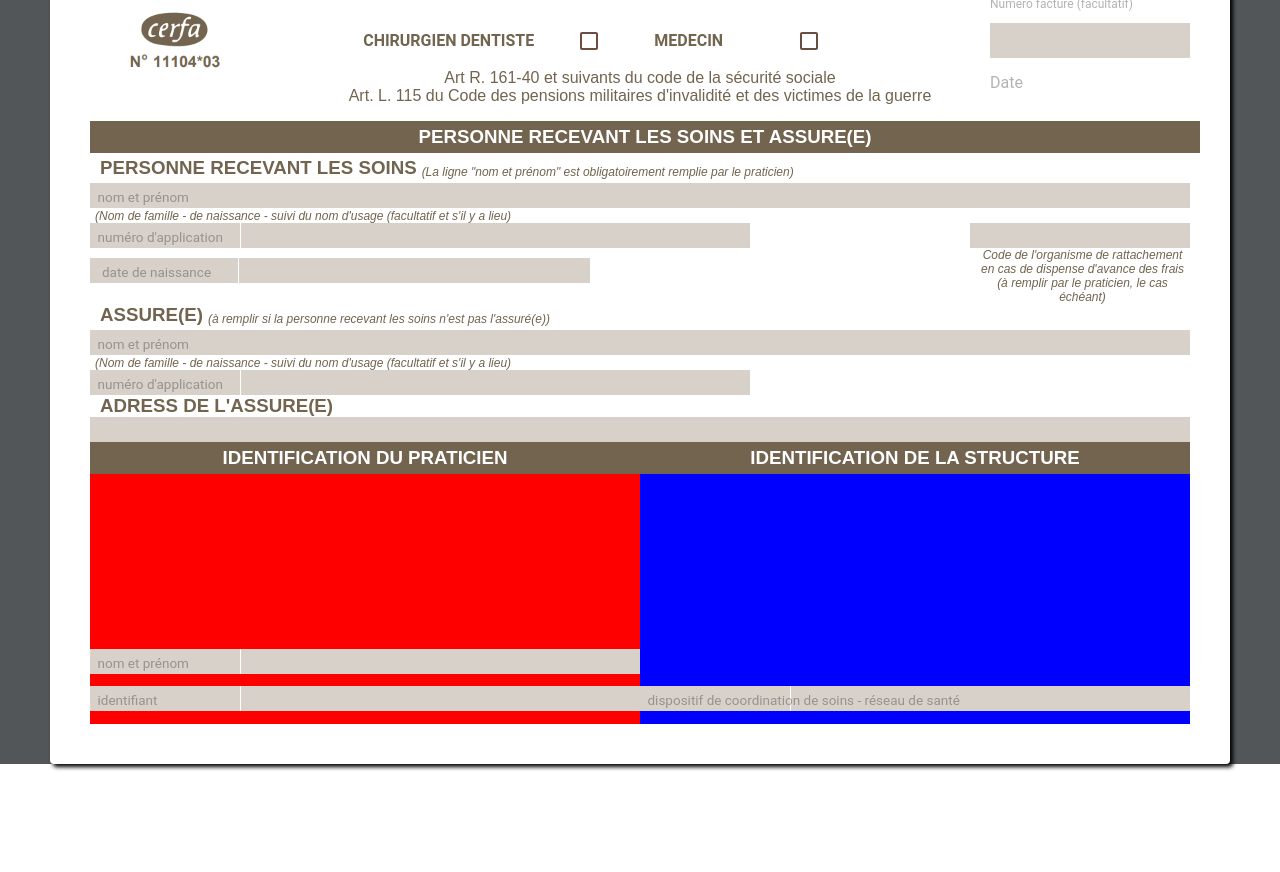
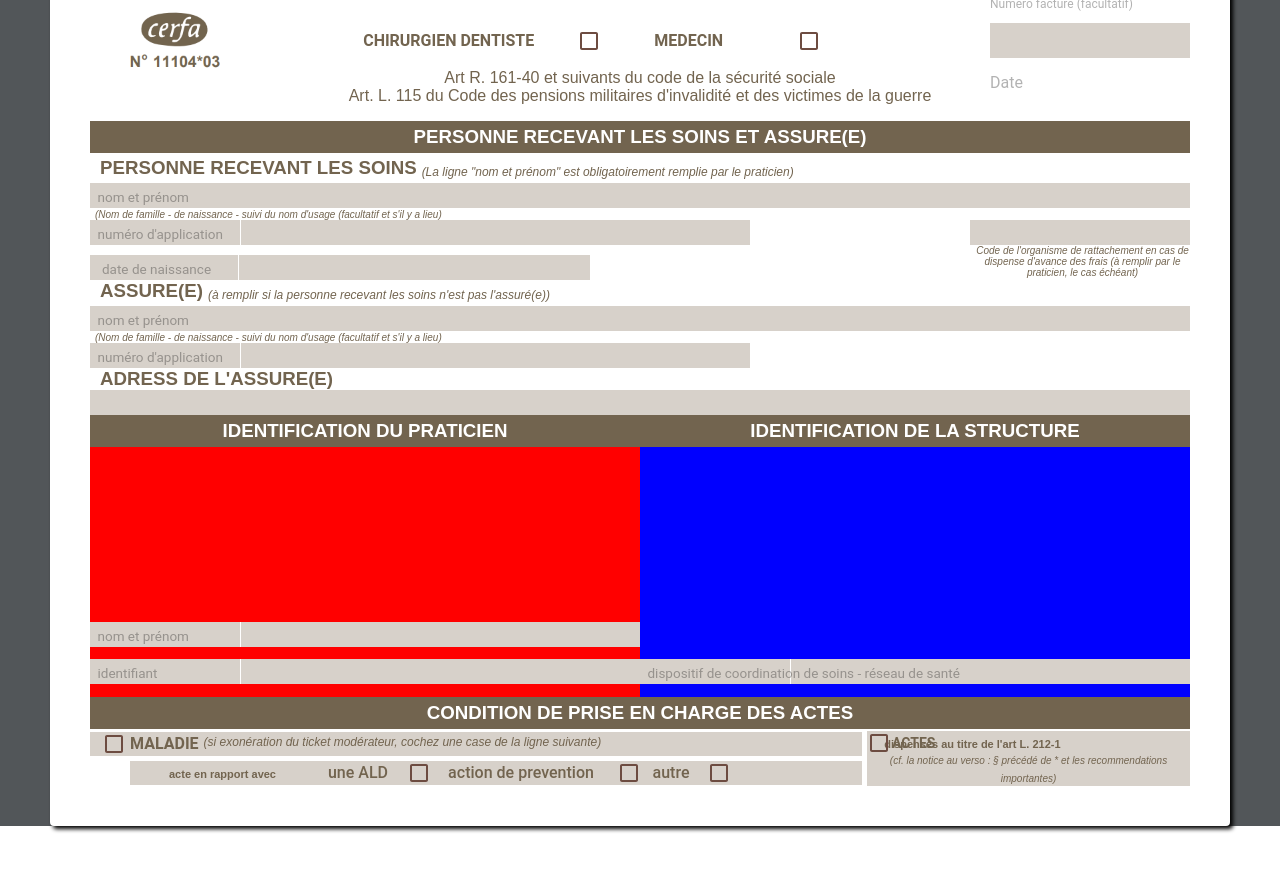
Before and after one commit to cosydney/cerfa-dentiste, a React (Create React App) app: page / in a window 1280 px wide. Shown: the part 180-1052 px from the top of the page. Before the commit the page ends 994 px from the top, so only its background shows below. Built offline with nearby package versions, Linux system fonts and the light colour scheme.

Commit message:
partie syd

```diff
--- a/src/App.js
+++ b/src/App.js
@@ -75,7 +75,7 @@ class App extends Component {
                 </MuiThemeProvider>
             </div>
           </div>
-{/* 1ere partie */}
+{/* PREMIERE PARTIE */}
           <h3 style={styles.h3dark}> PERSONNE RECEVANT LES SOINS ET ASSURE(E) </h3>
           <div style={{display: 'flex', marginTop: 4}}>
 {/* Personne recevant les soins */}
@@ -165,7 +165,7 @@ class App extends Component {
              floatingLabelFixed={true}/>
          </MuiThemeProvider>
         </div>
-{/*Addresse de l'ASSURE */}
+{/* Addresse de l'ASSURE */}
         <div style={{display: 'flex'}}>
           <h3 style={styles.h3}>{"ADRESS DE L'ASSURE(E)"}</h3>
         </div>
@@ -219,6 +219,81 @@ class App extends Component {
         </div>
       </div>
 
+{/*CONDITION DE PRISE EN CHARGE DES ACTES*/}
+      <h3 style={styles.h3dark}> CONDITION DE PRISE EN CHARGE DES ACTES </h3>
+      <div style={{display: 'flex'}}>
+        <div style={{width: '70.5%', display:'flex', flexDirection: 'column', marginTop: 3}}>
+            <div style={{display:'flex',backgroundColor: '#d7d1ca'}}>
+            <div>
+              <MuiThemeProvider muiTheme={MyTheme}>
+                <Checkbox
+                    label='MALADIE'
+                    labelStyle={{fontWeight: 'bold', color: '#72644f', alignSelf: 'left'}}
+                    style={styles.checkbox}/>
+              </MuiThemeProvider>
+            </div>
+                <div>
+                  <i style={styles.italicTitle}>(si exonération du ticket modérateur, cochez une case de la ligne suivante)</i>
+                </div>
+              </div>
+
+              <div style={{display:'flex', backgroundColor: '#d7d1ca', marginTop: 5, marginLeft: 40}}>
+                <div>
+                  <h5 style={styles.h5}>acte en rapport avec</h5>
+                </div>
+                <div>
+                <MuiThemeProvider muiTheme={MyTheme}>
+                  <Checkbox
+                      label='une ALD'
+                      labelPosition="left"
+                      labelStyle={{marginLeft: 10, width: 66, fontWeight: '500', color: '#72644f', alignSelf: 'left'}}
+                      iconStyle={{display: 'flex'}}
+                      style={styles.checkbox}/>
+                </MuiThemeProvider>
+                </div>
+                <div>
+                <MuiThemeProvider muiTheme={MyTheme}>
+                  <Checkbox
+                      label='action de prevention'
+                      labelPosition="left"
+                      iconStyle={{display: 'flex'}}
+                      labelStyle={{marginLeft: 10, width: 160, fontWeight: '500', color: '#72644f', alignSelf: 'left'}}
+                      style={styles.checkbox}/>
+                </MuiThemeProvider>
+                </div>
+                <div>
+                <MuiThemeProvider muiTheme={MyTheme}>
+                  <Checkbox
+                      label='autre'
+                      labelPosition="left"
+                      iconStyle={{display: 'flex'}}
+                      style={{width: 40}}
+                      labelStyle={{marginLeft: 10, width: 40,fontWeight: '500', color: '#72644f', alignSelf: 'left'}}
+                      style={styles.space}/>
+                </MuiThemeProvider>
+                </div>
+              </div>
+          </div>
+
+          <div style={{width: '30.5%',  backgroundColor: '#d7d1ca', marginLeft: 5, marginTop: 2, display: 'flex', flexDirection: 'column'}}>
+            <div style={{display: 'flex', width: '20%', flexDirection: 'row'}}>
+              <MuiThemeProvider muiTheme={MyTheme}>
+                <Checkbox
+                    label='ACTES'
+                    labelPosition="right"
+                    iconStyle={{display: 'flex'}}
+                    labelStyle={{marginLeft: -15, width: 40, fontSize: 14, fontWeight: 'bold', color: '#72644f', alignSelf: 'left'}}
+                    style={styles.space}/>
+              </MuiThemeProvider>
+              <div style={{width: '80%', marginLeft: -150}}>
+                <h5 style={styles.h5}>{"dispensés au titre de l'art L. 212-1"}</h5>
+              </div>
+            </div>
+              <div style={{marginRight: 10, marginLeft: 10, marginTop: -5}}>
+                <i style={{ color: '#72644f', fontSize: 10, padding: 0}}>(cf. la notice au verso : § précédé de * et les recommendations importantes)</i>
+              </div>
+            </div>
+          </div>
         </div>
       </div>
 
@@ -253,7 +328,7 @@ const styles = {
     color: "#aca193"
   },
   checkbox:{
-    color: 'yellow'
+    color: 'yellow',
   },
   firstContainer:{
     display: 'flex',
@@ -264,7 +339,8 @@ const styles = {
   h3dark: {
     backgroundColor: '#72644f',
     color: 'white',
-    padding: 5,
+    paddingTop: 5,
+    paddingBottom: 5,
     margin: 0,
     width: '100%'
   },
@@ -283,7 +359,7 @@ const styles = {
   italic: {
     paddingLeft: 5,
     color: '#72644f',
-    fontSize: 12
+    fontSize: 10
   },
   h4dark: {
     margin: 0,
@@ -292,5 +368,20 @@ const styles = {
     color: '#72644f',
     fontSize: 13,
     fontWeight: 300,
+  },
+  h5: {
+    fontWeight: 'bold',
+    color: '#72644f',
+    alignSelf: 'left',
+    width: 177,
+    margin: 4,
+    marginTop: 7,
+    fontSize: 11,
+  },
+  space:{
+    width: 221,
   }
 };
+
+// light brown '#d7d1ca'
+// dark brown '#72644f'
```
